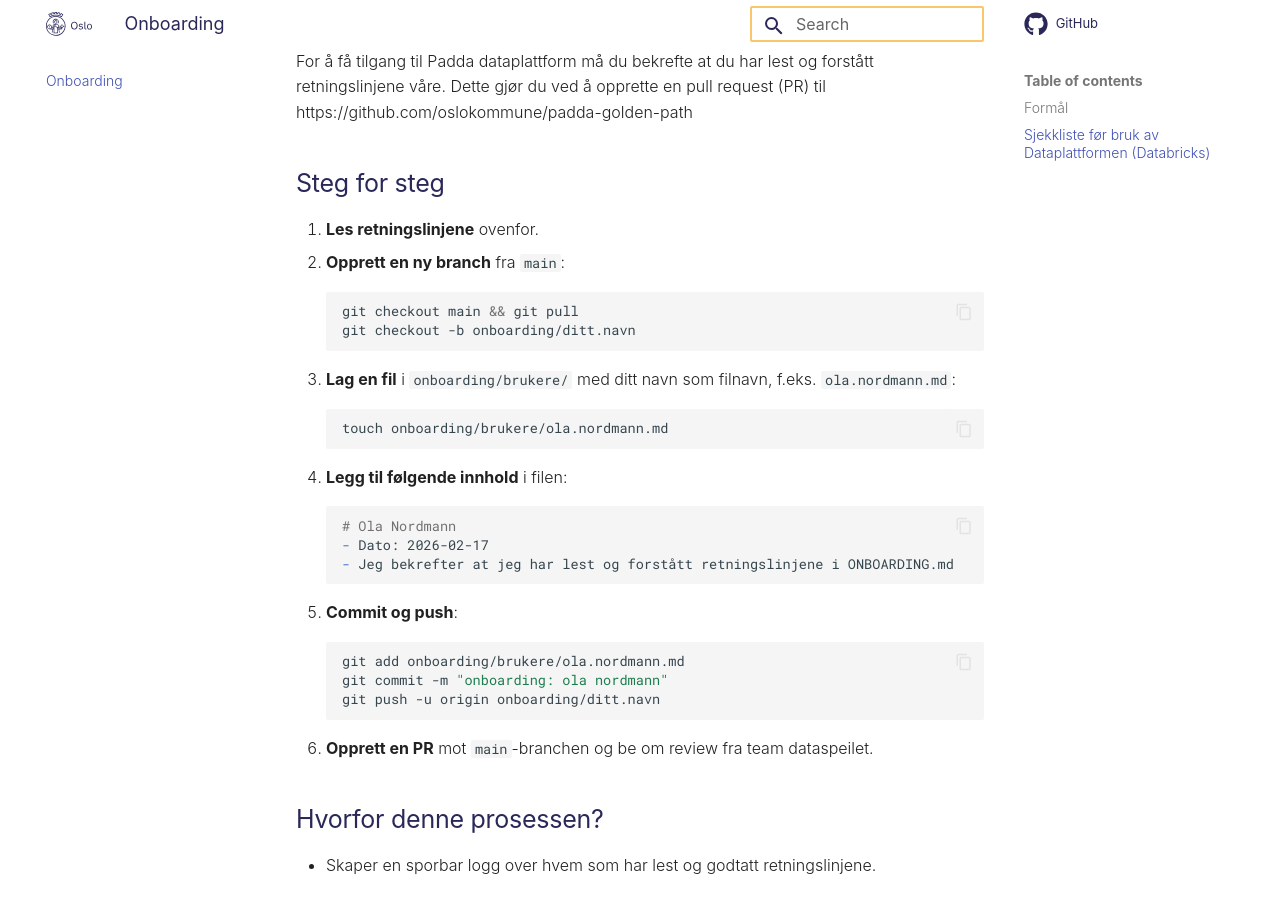
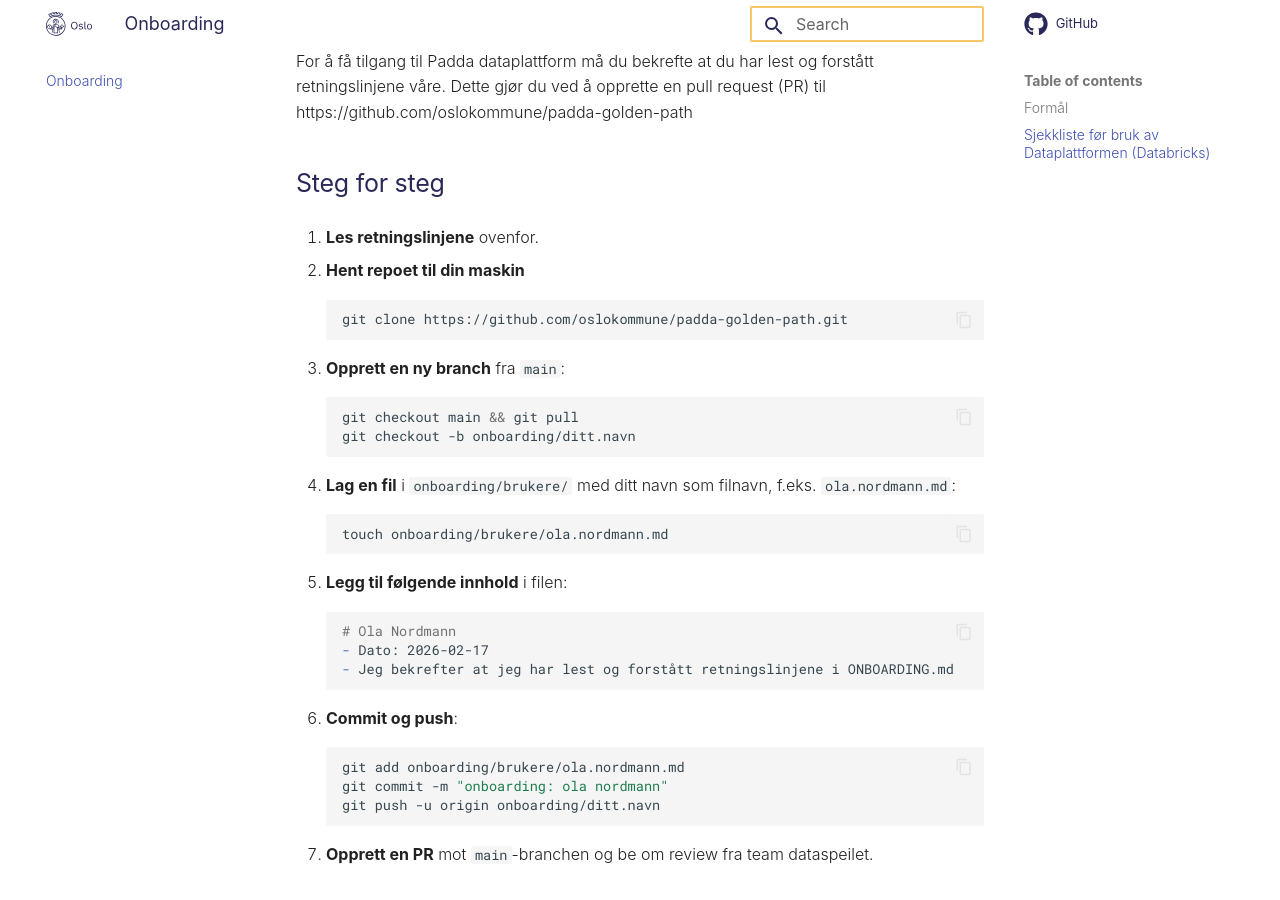
Before and after one commit to oslokommune/padda-golden-path, an MkDocs documentation site: the page built from docs/ONBOARDING.md, in a window 1280 px wide and 900 px high, scrolled down 968 px. Built offline with MkDocs 1.6.1 and Material for MkDocs 9.7.7, drawn with Linux system fonts in a browser that asks for light colours; comment, search, counter and statistics services are not loaded.

Commit message:
bedre how to

````diff
--- a/docs/ONBOARDING.md
+++ b/docs/ONBOARDING.md
@@ -34,28 +34,33 @@ For å få tilgang til Padda dataplattform må du bekrefte at du har lest og for
 ## Steg for steg
 
 1. **Les retningslinjene** ovenfor.
-2. **Opprett en ny branch** fra `main`:
+
+2. **Hent repoet til din maskin**
+    ```bash
+    git clone https://github.com/oslokommune/padda-golden-path.git
+    ```
+3. **Opprett en ny branch** fra `main`:
    ```bash
    git checkout main && git pull
    git checkout -b onboarding/ditt.navn
    ```
-3. **Lag en fil** i `onboarding/brukere/` med ditt navn som filnavn, f.eks. `ola.nordmann.md`:
+4. **Lag en fil** i `onboarding/brukere/` med ditt navn som filnavn, f.eks. `ola.nordmann.md`:
    ```bash
    touch onboarding/brukere/ola.nordmann.md
    ```
-4. **Legg til følgende innhold** i filen:
+5. **Legg til følgende innhold** i filen:
    ```markdown
    # Ola Nordmann
    - Dato: 2026-02-17
    - Jeg bekrefter at jeg har lest og forstått retningslinjene i ONBOARDING.md
    ```
-5. **Commit og push**:
+6. **Commit og push**:
    ```bash
    git add onboarding/brukere/ola.nordmann.md
    git commit -m "onboarding: ola nordmann"
    git push -u origin onboarding/ditt.navn
    ```
-6. **Opprett en PR** mot `main`-branchen og be om review fra team dataspeilet.
+7. **Opprett en PR** mot `main`-branchen og be om review fra team dataspeilet.
 
 ## Hvorfor denne prosessen?
 
````
